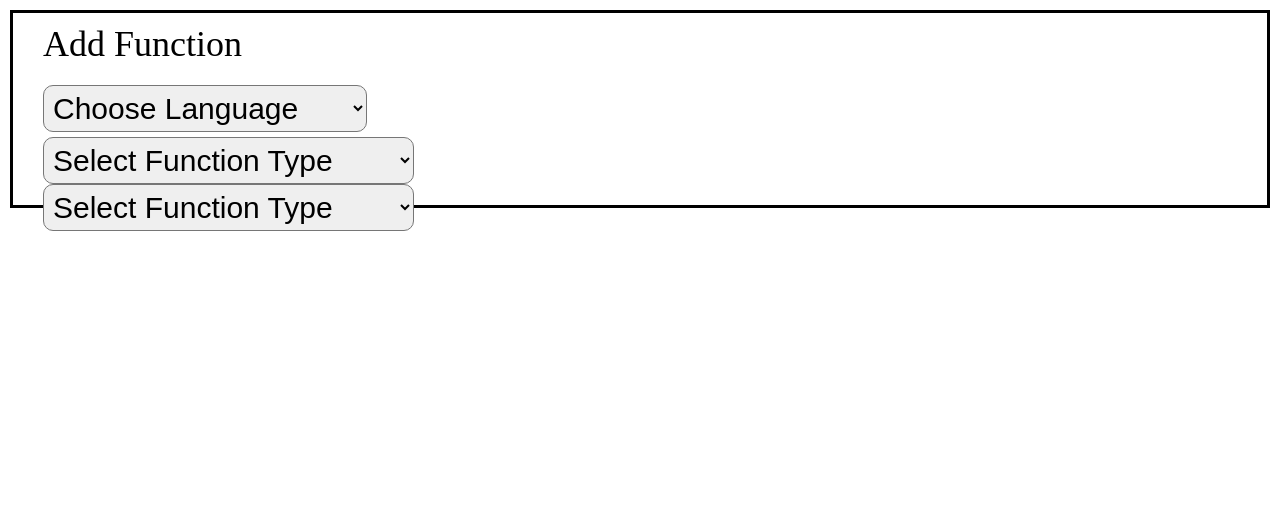
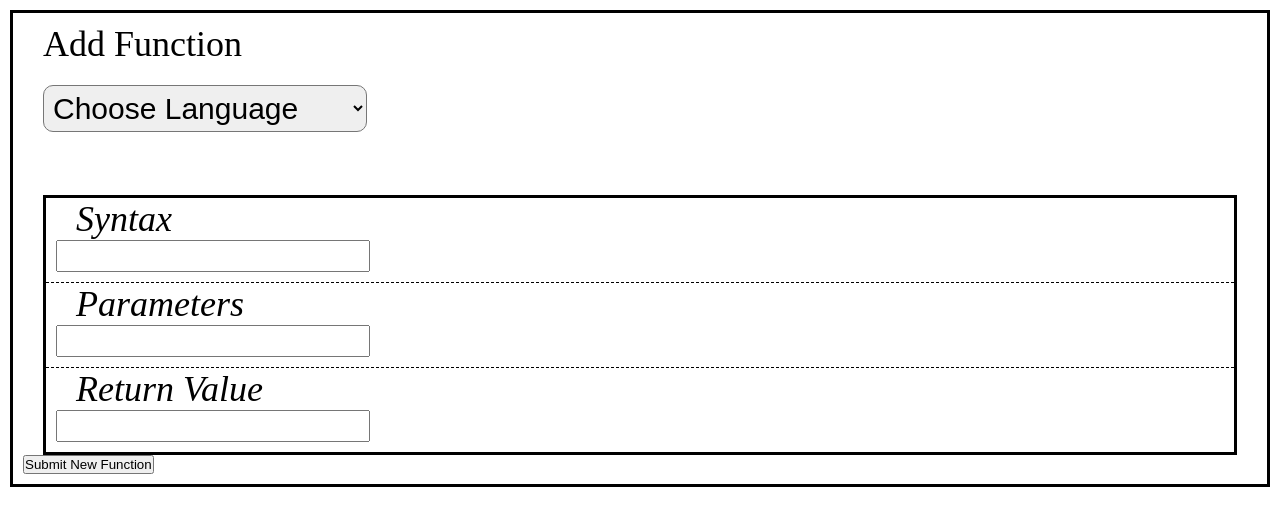
Before and after one commit to CROpie/DataTests, a Django app: page /funkdata/new in a window 1280 px wide. Shown: the top 526 px of the page. Run offline with Django 4.2, Linux system fonts and the light colour scheme; data comes from the database, SQL or seed files in the repository.

Commit message:
Addnew submit transfers the data to views.py. Saving branch before messing up views.py.

```diff
--- a/funkdata/models.py
+++ b/funkdata/models.py
@@ -28,15 +28,7 @@ class FunctionName(models.Model):
         #return f"{self.language} {self.function_type} {self.method_name}"
         return f"{self.unique_function_name}"
 
-# Pretty sure there is a way to combine this with FunctionName, but for now lets try this
-class FunctionData(models.Model):
-    function_name = models.ForeignKey(FunctionName, on_delete=models.CASCADE, default=None)
-    syntax = models.CharField(max_length=64)
-    parameters = models.CharField(max_length=64)
-    return_value =models.CharField(max_length=64)
 
-    def __str__(self):
-        return f"{self.syntax}"
 
 class FunctionAll(models.Model):
     language = models.ForeignKey(Language, on_delete=models.CASCADE, default=None)
@@ -48,3 +40,16 @@ class FunctionAll(models.Model):
 
     def __str__(self):
         return f"{self.syntax},{self.parameters},{self.return_value}"
+
+
+    """
+    # Pretty sure this isnt used anymore, delete when confirmed
+class FunctionData(models.Model):
+    function_name = models.ForeignKey(FunctionName, on_delete=models.CASCADE, default=None)
+    syntax = models.CharField(max_length=64)
+    parameters = models.CharField(max_length=64)
+    return_value =models.CharField(max_length=64)
+
+    def __str__(self):
+        return f"{self.syntax}"
+        """
--- /dev/null
+++ b/funkdata/static/funkdata/script_addnew.js
@@ -0,0 +1,195 @@
+function createNewLanguageField() {
+    new_language_field = document.createElement("input");
+    new_language_field.setAttribute('id', "new-function-type-field");
+    new_language_field.setAttribute('type', "text");
+    return new_language_field;
+}
+
+function showFunctionTypes(functionlanguage) {
+
+    // If the input box next to function type is present, remove it.
+    // Only is relevant when changing the langage after the function type has been chosen,
+
+    if (document.querySelector("#new-function-type-field")) {
+        remove_me = (document.querySelector("#new-function-type-field"));
+        remove_me.remove();
+    }
+
+    document.querySelectorAll('.language-type-container').forEach(container => {
+        container.style.display = 'none';
+
+    })
+
+    if (functionlanguage === "lang-default") {
+        return;
+
+    } else if (functionlanguage === "new-language") {
+        document.querySelector("#new-language-field").setAttribute('type', "text");
+
+        showdropdowns = document.getElementById("frozen-type-container");
+        showdropdowns.style.display = "flex";
+        new_language_field = createNewLanguageField()
+        showdropdowns.append(new_language_field);
+
+    } else {
+
+        showdropdowns = document.getElementById(`${functionlanguage}-type-container`);
+        showdropdowns.style.display = "flex";
+    }
+}
+
+// need to create the new-function-type-field using jscript so it occurs after django has done its thing
+// otherwise, >1 field will be created
+
+function showNewFunctionTypeField(function_type) {
+    if (!document.querySelector("#new-function-type-field") && (function_type === "new-function-type")) {
+
+        selected_language = document.querySelector("#lang-menu").value;
+        new_language_field = createNewLanguageField()
+
+        // Since a unique dropdown is added for every language choice, need to select the specific one
+        function_type_dropdown = document.querySelector(`#${selected_language}-type-container`);
+        function_type_dropdown.append(new_language_field);
+    }
+}
+
+// Checks that none of the data fields are empty when trying to submit
+function check_not_null() {
+    if ((!document.querySelector("#syntax-data").value) ||
+        (!document.querySelector("#parameters-data").value) ||
+        (!document.querySelector("#return_value-data").value)) {
+        alert("blank data field error")
+        return "error";
+    }
+}
+
+// ensure that the language is not default nor a blank new language field when trying to submit
+function get_language_submit(selected_language) {
+
+    if (selected_language === "new-language") {
+        if (!document.querySelector("#new-language-field").value) {
+            alert("blank_language_field_error");
+            return "error";
+        } else {
+            language_submit = document.querySelector("#new-language-field").value;
+        }
+    }
+
+    if (selected_language === "lang-default") {
+        alert ("language-default-error")
+        return "error";
+    }
+
+    // neither new, nor default, so return the selected language as the one to submit
+    return selected_language;
+}
+
+// ensure that the function type is not default nor a blank new function type field when trying to submit
+function get_function_type_submit(selected_language) {
+    if (selected_language === "new-language") {
+        if (!document.querySelector("#new-function-type-field").value) {
+            alert("blank_function_type_error");
+            return "error";
+        } else {
+            new_function_type = document.querySelector("#new-function-type-field").value;
+            return new_function_type;
+        }
+    } else {
+        // not a new language, so the function type dropdown box will be specific to the language chosen
+        selected_function_type = document.querySelector(`#${selected_language}-function-type-menu`).value
+    }
+
+    if(selected_function_type === "new-function-type") {
+        if (!document.querySelector("#new-function-type-field").value) {
+            alert("blank_function_type_error");
+            return "error";
+        } else {
+            new_function_type = document.querySelector("#new-function-type-field").value;
+            return new_function_type;
+        }
+    }
+
+    if (selected_function_type === "func-default") {
+        alert("function_type_default_error")
+        return "error";
+
+    }
+
+    return selected_function_type;
+}
+
+// collect the information from the various fields while checking for errors
+function submitData() {
+
+    selected_language = document.querySelector("#lang-menu").value;
+
+    language_submit = get_language_submit(selected_language);
+    if (language_submit === "error") {
+        return;
+    }
+
+    function_type_submit = get_function_type_submit(selected_language)
+    if (function_type_submit === "error") {
+        return;
+    }
+
+    data_submit_check = check_not_null()
+    if (data_submit_check === "error") {
+        return;
+    }
+
+    syntax_submit = document.querySelector("#syntax-data").value;
+    parameters_submit = document.querySelector("#parameters-data").value;
+    return_value_submit = document.querySelector("#return_value-data").value;
+
+    console.log(language_submit, function_type_submit, syntax_submit, parameters_submit, return_value_submit);
+
+    // note: fetch has to use 'body', not some random variable name
+    // note: saving the return of stringify as a variable and sending to a different function resulted in errors
+
+    fetch('/funkdata/submitnew', {
+        method: "POST",
+        body: JSON.stringify({
+            language: language_submit,
+            function_type: function_type_submit,
+            syntax: syntax_submit,
+            parameters: parameters_submit,
+            return_value: return_value_submit,
+        })
+    })
+        .then(response => response.json())
+        .then(result => {
+            console.log(result);
+        })
+}
+
+    /*
+    validated_data = JSON.stringify({
+        language: language_submit,
+        function_type: function_type_submit,
+        syntax: syntax_submit,
+        parameters: parameters_submit,
+        return_value: return_value_submit,
+    })
+    console.log(validated_data);
+*/
+
+
+
+
+
+// note: fetch has to use 'body', not some random variable name
+/*
+{
+function submitData() {
+    validated_data = collectData()
+    fetch('/funkdata/submitnew', {
+        method: "POST",
+        body: validated_data,
+        })
+/*
+        .then(response => response.json())
+        .then(result => {
+            console.log(result);
+        });
+    */
--- a/funkdata/static/funkdata/styles_addnew.css
+++ b/funkdata/static/funkdata/styles_addnew.css
@@ -39,14 +39,10 @@ body {
     padding: 5px;
 }
 
-.language {
-    /* */
-}
-
 /* */
 
 .language-type-container {
-
+    display: none;
     margin-left: 20px;
 }
 
--- a/funkdata/templates/funkdata/addnew.html
+++ b/funkdata/templates/funkdata/addnew.html
@@ -4,6 +4,7 @@
         <meta charset='utf-8'>
         <title>Function Database</title>
         <link rel="stylesheet" href="../../static/funkdata/styles_addnew.css">
+        <script type="text/javascript" src="../../static/funkdata/script_addnew.js" defer></script>
     </head>
 <body>
 <div id="title">Add Function</div>
@@ -18,12 +19,13 @@
             {% endfor %}
             <option class="language" id="new-language" value="new-language">**add new language**</option>
     </select>
+    <input type="hidden" id="new-language-field">
 </div>
 
 <!-- Initialize the function_type choice drop-down menus for each language-->
 {% for language, function_types in LFTDjango.items %}
     <div id="{{language}}-type-container" class="language-type-container">
-        <select class="function-menu" onchange=showFunctionData(this.value)>
+        <select class="function-menu" id="{{language}}-function-type-menu" value="{{langugage}}" onchange=showNewFunctionTypeField(this.value)>
             <option class="function-name" value="func-default" >Select Function Type</option>
                 {% for function_type in function_types.keys %}
                     <option class="function-type" id="language-{{ function_type }}" value="{{ function_type }}">{{ function_type }}</option>
@@ -33,5 +35,29 @@
     </div>
 {% endfor %}
 
+<!-- Default dropdown for when a new language is being added-->
+<div id="frozen-type-container" class="language-type-container">
+    <select class="function-menu">
+            <option class="function-type" id="frozen-function-type">**add new function type**</option>
+    </select>
+</div>
+
+</div>
+
+<div id="full-data-container">
+    <div class="data-container">
+        <div id="syntax-title" class="data-title">Syntax</div>
+        <input id="syntax-data" class="data-field" type="text">
+    </div>
+    <div class="data-container">
+        <div id="parameters-title" class="data-title">Parameters</div>
+        <input id="parameters-data"class="data-field" type="text">
+    </div>
+    <div id="bottom-data-container" class="data-container">
+        <div id="return_value-title" class="data-title">Return Value</div>
+        <input id="return_value-data"class="data-field" type="text">
+    </div>
+</div>
+<button id="submit-new-function" onclick=submitData()>Submit New Function</button>
 </body>
 </html>
--- a/funkdata/templates/funkdata/index.html
+++ b/funkdata/templates/funkdata/index.html
@@ -55,9 +55,6 @@
 
     let database_dictionary = JSON.parse("{{LFTJson|escapejs}}");
 
-    // Apply css classnames to dynamically created divs
-
-
     function hideDataFields() {
             document.querySelector('#syntax-data').innerHTML = "...";
             document.querySelector('#parameters-data').innerHTML = "...";
--- a/funkdata/urls.py
+++ b/funkdata/urls.py
@@ -5,5 +5,6 @@ from . import views
 urlpatterns = [
     path("", views.index, name="index"),
     path("new", views.new_function, name="addnew"),
+    path("submitnew", views.submit_new, name="submit_new"),
     path("import", views.import_csv, name="import_csv"),
 ]
--- a/funkdata/views.py
+++ b/funkdata/views.py
@@ -1,8 +1,11 @@
 from django.shortcuts import render
 from .models import Language, FunctionType, FunctionName, FunctionAll
+import json
 from json import dumps
 import csv
 from django.db import IntegrityError
+from django.http import JsonResponse
+from django.views.decorators.csrf import csrf_exempt
 
 def showHowToSendJSON(request):
     # create data dictionary
@@ -126,8 +129,16 @@ def index(request):
 def new_function(request):
     language_dict = database_to_dict()
 
-    LFTJSON = dumps(language_dict)
     return render(request, "funkdata/addnew.html", {
-        "LFTJson": LFTJSON,
         "LFTDjango": language_dict,
     })
+
+@csrf_exempt
+def submit_new(request):
+    if request.method != "POST":
+        return JsonResponse({"error": "POST request required."}, status=400)
+
+    data = json.loads(request.body)
+
+    print(data)
+    return JsonResponse({"Status": "Data sent successfully"}, status=201)
```
Also changed, not shown: funkdata/forms.py (+10 -3 lines).
